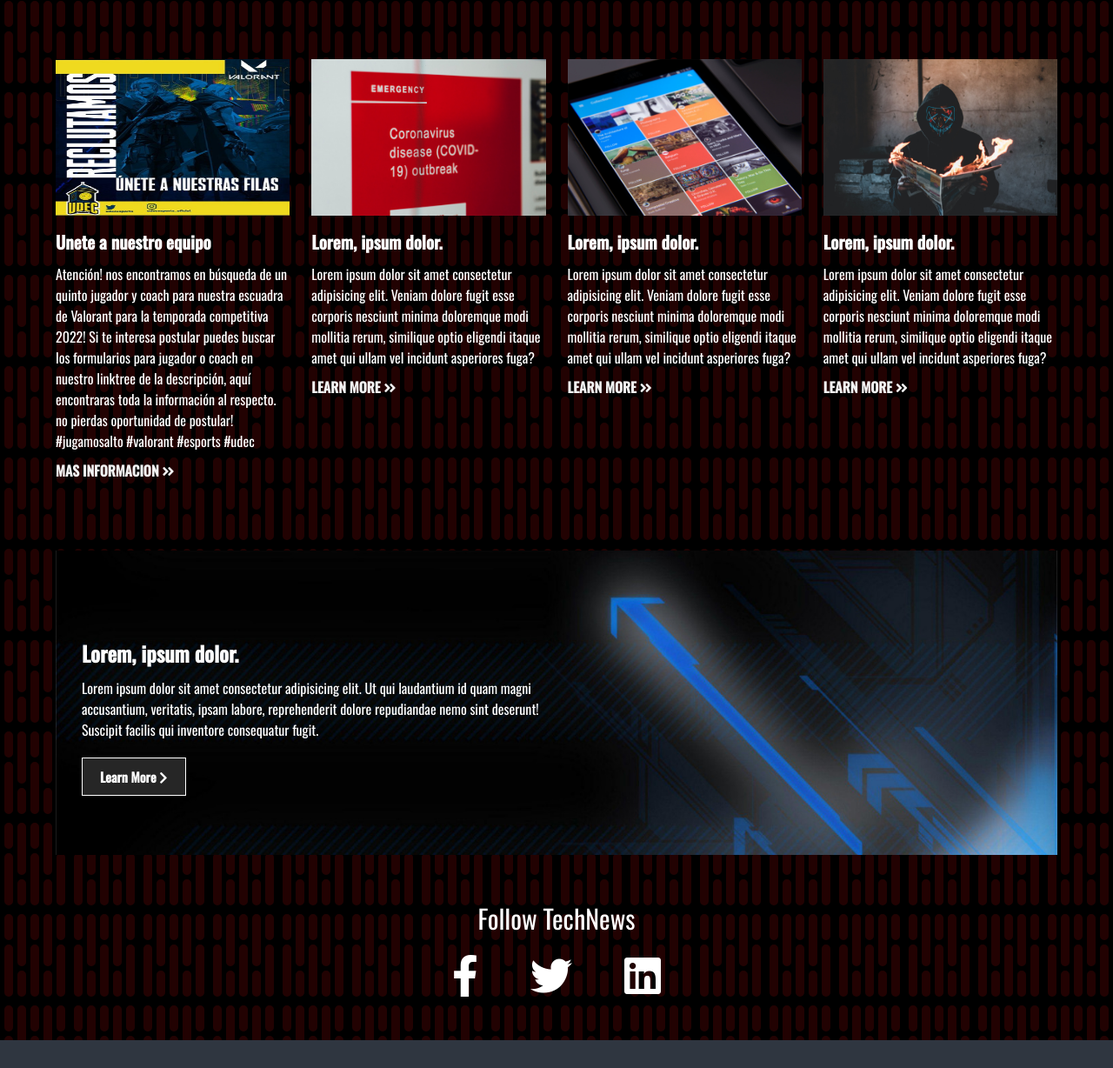
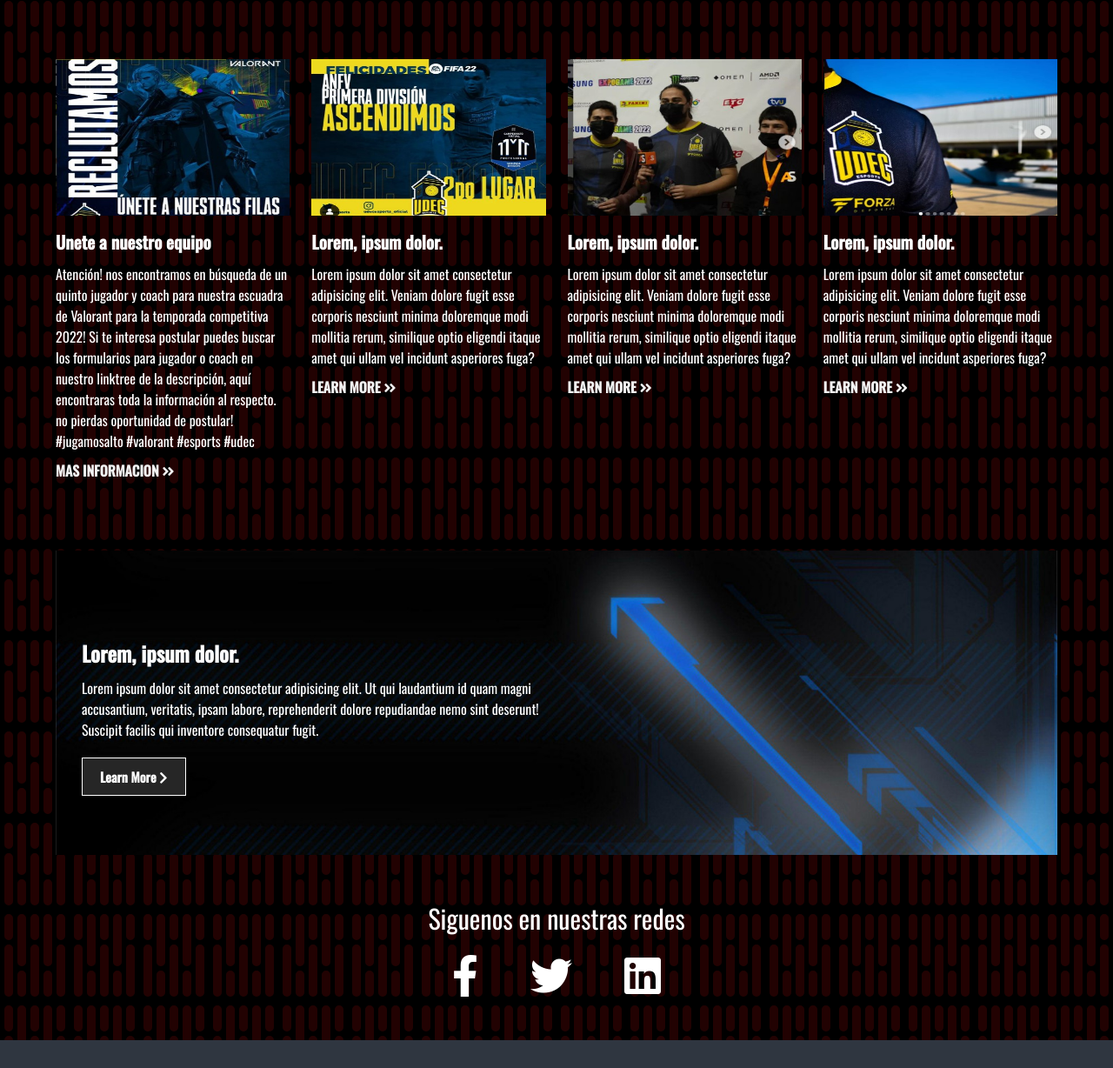
Before and after one commit to Cristhian-ahc/web, a plain HTML site: page index.html in a window 1280 px wide. Shown: the part 634-1862 px from the top of the page at 87% size. Drawn offline with nearby package versions, Linux system fonts and the light colour scheme.

Commit message:
noticias

```diff
--- a/index.html
+++ b/index.html
@@ -72,7 +72,7 @@
     <!-- NEWS CARDS -->
     <div class="news-cards">
       <div>
-        <img src="img/news1.png" alt="" />
+        <img src="img/noticia1.jpg" alt="" />
         <h3>Unete a nuestro equipo</h3>
         <p>Atención! nos encontramos en búsqueda de un quinto jugador y coach para nuestra escuadra de Valorant para la temporada competitiva 2022!
 
@@ -83,7 +83,7 @@
         <a href="#">mas informacion <i class="fas fa-angle-double-right"></i></a>
       </div>
       <div>
-        <img src="img/news2.jpg" alt="" />
+        <img src="img/noticia2.jpg" alt="" />
         <h3>Lorem, ipsum dolor.</h3>
         <p>Lorem ipsum dolor sit amet consectetur adipisicing elit. Veniam dolore fugit esse corporis nesciunt minima
           doloremque modi mollitia rerum, similique optio eligendi itaque amet qui ullam vel incidunt asperiores fuga?
@@ -91,7 +91,7 @@
         <a href="#">Learn More <i class="fas fa-angle-double-right"></i></a>
       </div>
       <div>
-        <img src="img/news3.jpg" alt="" />
+        <img src="img/noticia3.jpg" alt="" />
         <h3>Lorem, ipsum dolor.</h3>
         <p>Lorem ipsum dolor sit amet consectetur adipisicing elit. Veniam dolore fugit esse corporis nesciunt minima
           doloremque modi mollitia rerum, similique optio eligendi itaque amet qui ullam vel incidunt asperiores fuga?
@@ -99,7 +99,7 @@
         <a href="#">Learn More <i class="fas fa-angle-double-right"></i></a>
       </div>
       <div>
-        <img src="img/news4.jpg" alt="" />
+        <img src="img/noticia4.jpg" alt="" />
         <h3>Lorem, ipsum dolor.</h3>
         <p>Lorem ipsum dolor sit amet consectetur adipisicing elit. Veniam dolore fugit esse corporis nesciunt minima
           doloremque modi mollitia rerum, similique optio eligendi itaque amet qui ullam vel incidunt asperiores fuga?
@@ -121,7 +121,7 @@
 
     <!-- Follow -->
     <section class="social">
-      <p>Follow TechNews</p>
+      <p>Siguenos en nuestras redes</p>
       <div class="links">
         <a href="https://facebook.com">
           <i class="fab fa-facebook-f"></i>
```
Also changed, not shown: img/news1.png (deleted), img/news2.jpg (deleted), img/news3.jpg (deleted), img/news4.jpg (deleted), img/noticia1.jpg (added), img/noticia2.jpg (added), img/noticia3.jpg (added), img/noticia4.jpg (added).
